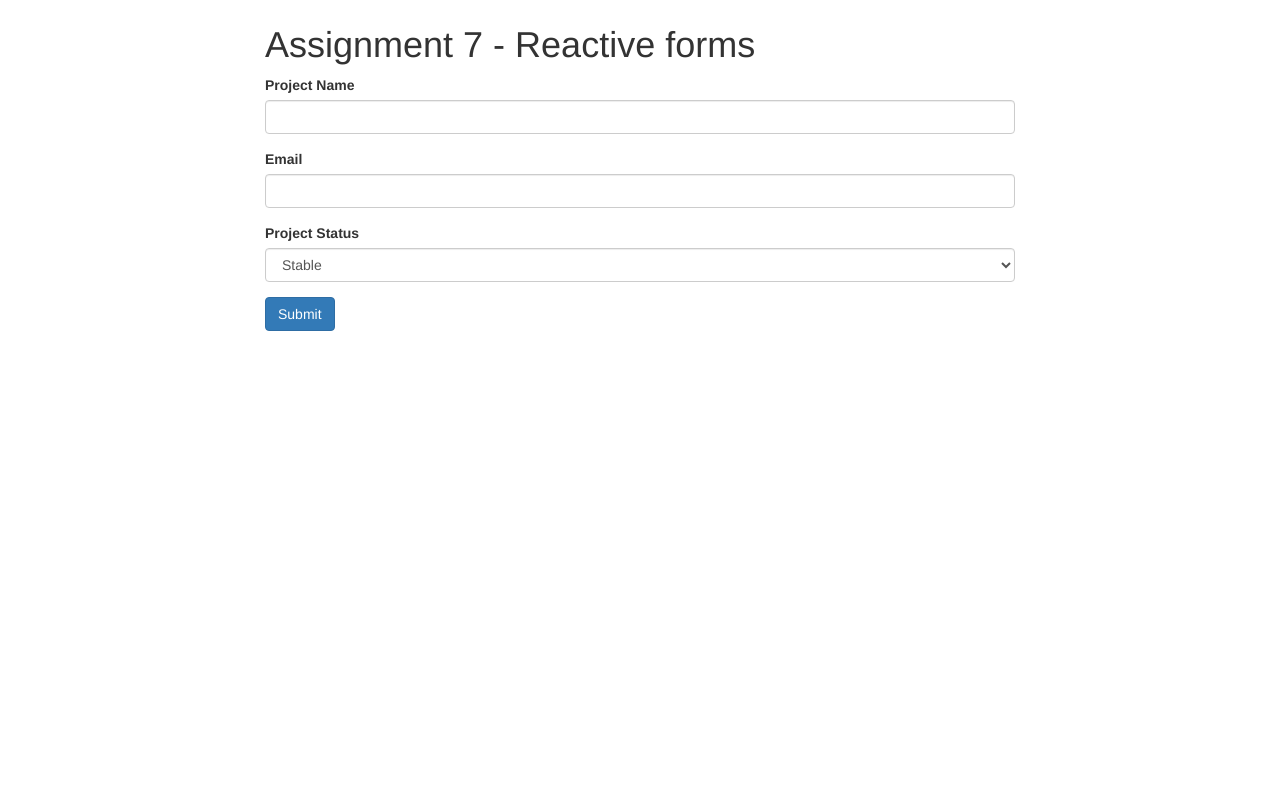
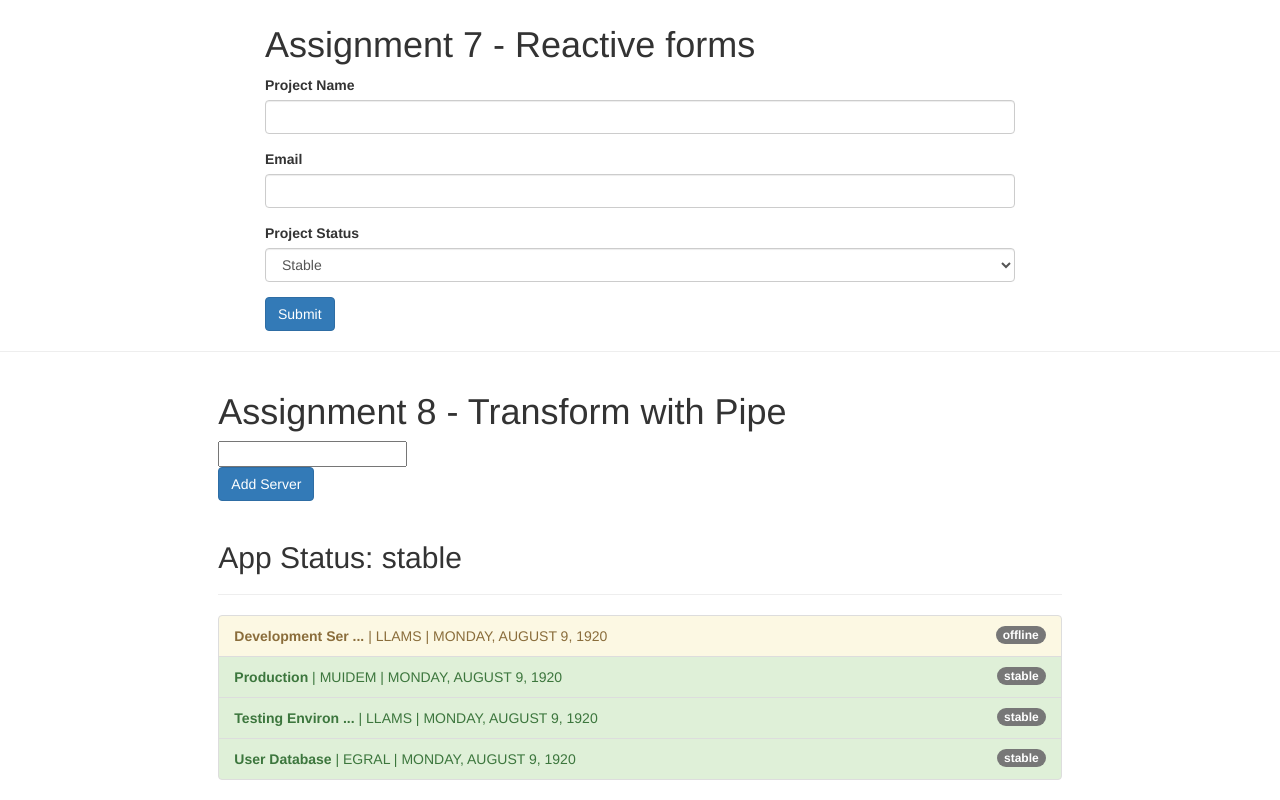
Before and after one commit to lrasata/angular-udemy-course, an Angular app: page / in a window 1280 px wide. Shown: the part 2501-3301 px from the top of the page. Before the commit the page ends 2832 px from the top, so only its background shows below. Built offline with nearby package versions, Linux system fonts and the light colour scheme.

Commit message:
assignment 8 - using pipe to transform content

```diff
--- a/src/app/app.component.html
+++ b/src/app/app.component.html
@@ -149,3 +149,11 @@
   </div>
 
 </div>
+<hr>
+<div class="row">
+  <div class="col-xs-12 col-sm-10 col-md-8 col-sm-offset-1 col-md-offset-2">
+    <h1>Assignment 8 - Transform with Pipe</h1>
+    <app-transform-with-pipe></app-transform-with-pipe>
+  </div>
+
+</div>
--- /dev/null
+++ b/src/app/transform-with-pipe/filter.pipe.ts
@@ -0,0 +1,22 @@
+import { Pipe, PipeTransform } from "@angular/core";
+
+@Pipe({
+    name: 'filter',
+    pure: false
+})
+export class FilterPipe implements PipeTransform {
+
+    transform(value: any, filterString: string, propName: string): any {
+      if (value.length === 0 || filterString === '') {
+        return value;
+      }
+      const resultArray = [];
+      for (const item of value) {
+        if (item[propName] === filterString) {
+          resultArray.push(item);
+        }
+      }
+      return resultArray;
+    }
+
+}
--- /dev/null
+++ b/src/app/transform-with-pipe/reverse.pipe.ts
@@ -0,0 +1,12 @@
+import { Pipe, PipeTransform } from "@angular/core";
+
+@Pipe({
+    name: 'reverse'
+  })
+  export class ReversePipe implements PipeTransform {
+
+    transform(value: any): any {
+      return value.split('').reverse().join('');
+    }
+
+  }
--- /dev/null
+++ b/src/app/transform-with-pipe/shorten.pipe.ts
@@ -0,0 +1,13 @@
+import { Pipe, PipeTransform } from "@angular/core";
+
+@Pipe({
+    name: 'shorten'
+  })
+  export class ShortenPipe implements PipeTransform {
+    transform(value: any, limit: number) {
+      if (value.length > limit) {
+        return value.substr(0, limit) + ' ...';
+      }
+      return value;
+    }
+  }
--- /dev/null
+++ b/src/app/transform-with-pipe/sort.pipe.ts
@@ -0,0 +1,19 @@
+import { Pipe, PipeTransform } from "@angular/core";
+
+@Pipe({
+    name: 'sort',
+    pure: false
+  })
+  export class SortPipe implements PipeTransform {
+
+    transform(value: any, propName: string): any {
+      return value.sort((a: { [x: string]: number; }, b: { [x: string]: number; }) => {
+        if (a[propName] > b[propName]) {
+          return 1;
+        } else {
+          return -1;
+        }
+      });
+    }
+
+  }
--- /dev/null
+++ b/src/app/transform-with-pipe/transform-with-pipe.component.html
@@ -0,0 +1,21 @@
+
+      <input type="text" [(ngModel)]="filteredStatus">
+      <br>
+      <button class="btn btn-primary" (click)="onAddServer()">Add Server</button>
+      <br><br>
+      <h2>App Status: {{ appStatus | async}}</h2>
+      <hr>
+      <ul class="list-group">
+        <li
+          class="list-group-item"
+          *ngFor="let server of servers | filter:filteredStatus:'status' | sort:'name'"
+          [ngClass]="getStatusClasses(server)">
+          <span
+            class="badge">
+            {{ server.status }}
+          </span>
+          <strong>{{ server.name | shorten:15 }}</strong> |
+          {{ server.instanceType | uppercase | reverse }} |
+          {{ server.started | date:'fullDate' | uppercase }}
+        </li>
+      </ul>
--- /dev/null
+++ b/src/app/transform-with-pipe/transform-with-pipe.component.ts
@@ -0,0 +1,57 @@
+import { Component } from '@angular/core';
+
+@Component({
+  selector: 'app-transform-with-pipe',
+  templateUrl: './transform-with-pipe.component.html'
+})
+export class TransformWithPipeComponent {
+
+  appStatus = new Promise((resolve, reject) => {
+    setTimeout(() => {
+      resolve('stable');
+    }, 2000);
+  });
+  servers = [
+    {
+      instanceType: 'medium',
+      name: 'Production',
+      status: 'stable',
+      started: new Date(15, 1, 2017)
+    },
+    {
+      instanceType: 'large',
+      name: 'User Database',
+      status: 'stable',
+      started: new Date(15, 1, 2017)
+    },
+    {
+      instanceType: 'small',
+      name: 'Development Server',
+      status: 'offline',
+      started: new Date(15, 1, 2017)
+    },
+    {
+      instanceType: 'small',
+      name: 'Testing Environment Server',
+      status: 'stable',
+      started: new Date(15, 1, 2017)
+    }
+  ];
+  filteredStatus = '';
+  getStatusClasses(server: {instanceType: string, name: string, status: string, started: Date}) {
+    return {
+      'list-group-item-success': server.status === 'stable',
+      'list-group-item-warning': server.status === 'offline',
+      'list-group-item-danger': server.status === 'critical'
+    };
+  }
+  onAddServer() {
+    this.servers.push({
+      instanceType: 'small',
+      name: 'New Server',
+      status: 'stable',
+      started: new Date(15, 1, 2017)
+    });
+  }
+
+}
```
Also changed, not shown: src/app/app.module.ts (+11 -1 lines), 1 other file (tests, documents, lock files or other folders).
